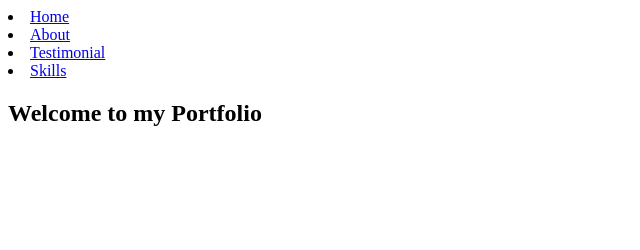
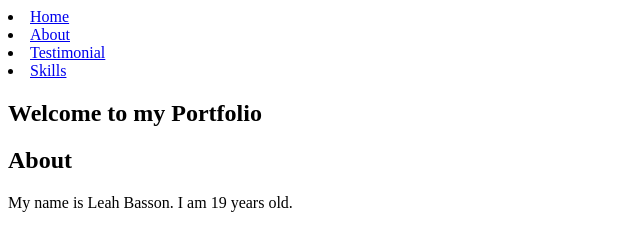
Before and after one commit to LeahBasson/Portfolio, a plain HTML site: page index.html in a window 1280 px wide. Shown: the whole page, without its empty margins (0-640 px from the left). Drawn offline with Linux system fonts and the light colour scheme.

Commit message:
sections

```diff
--- a/index.html
+++ b/index.html
@@ -16,5 +16,13 @@
     </header>
 
     <h2>Welcome to my Portfolio</h2>
+
+   <section id="#about">
+
+    <h1>About</h1>
+    <p>My name is Leah Basson. I am 19 years old.</p>
+
+   </section>
+
 </body>
 </html>
```
